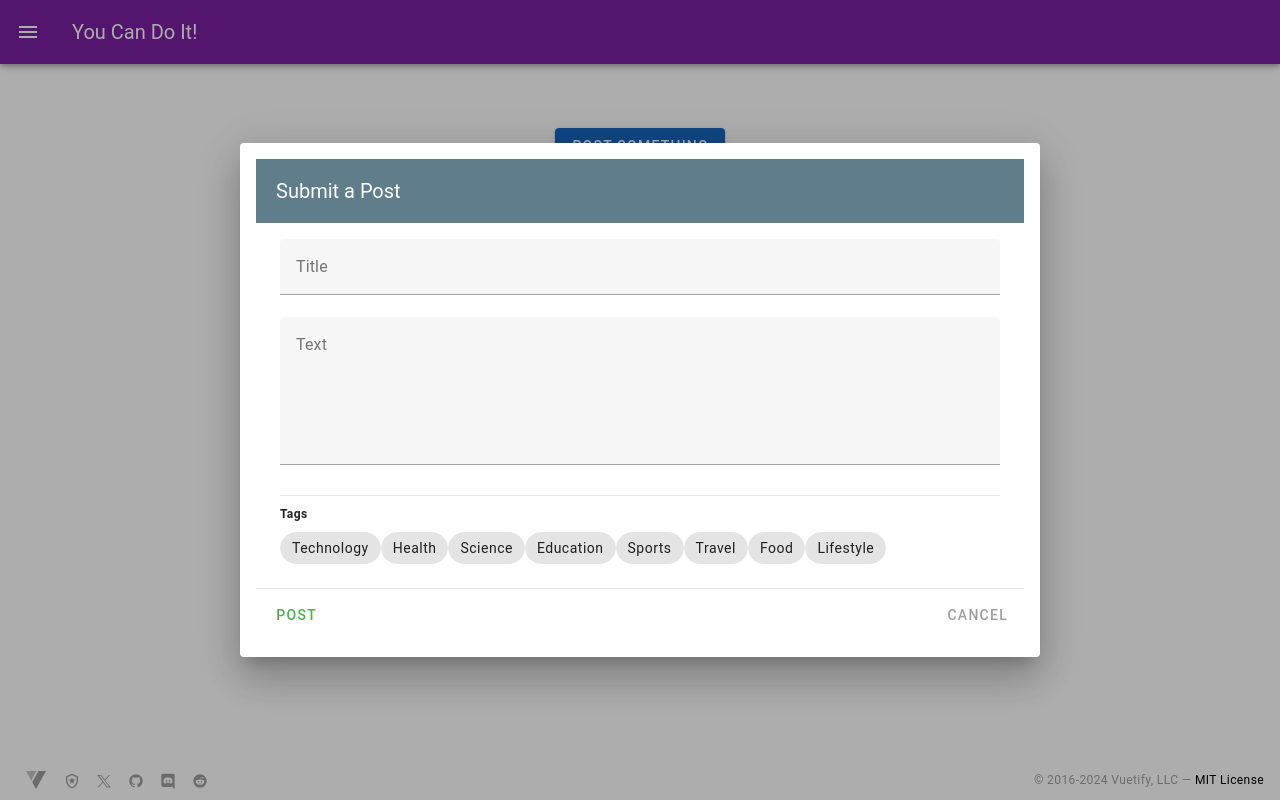
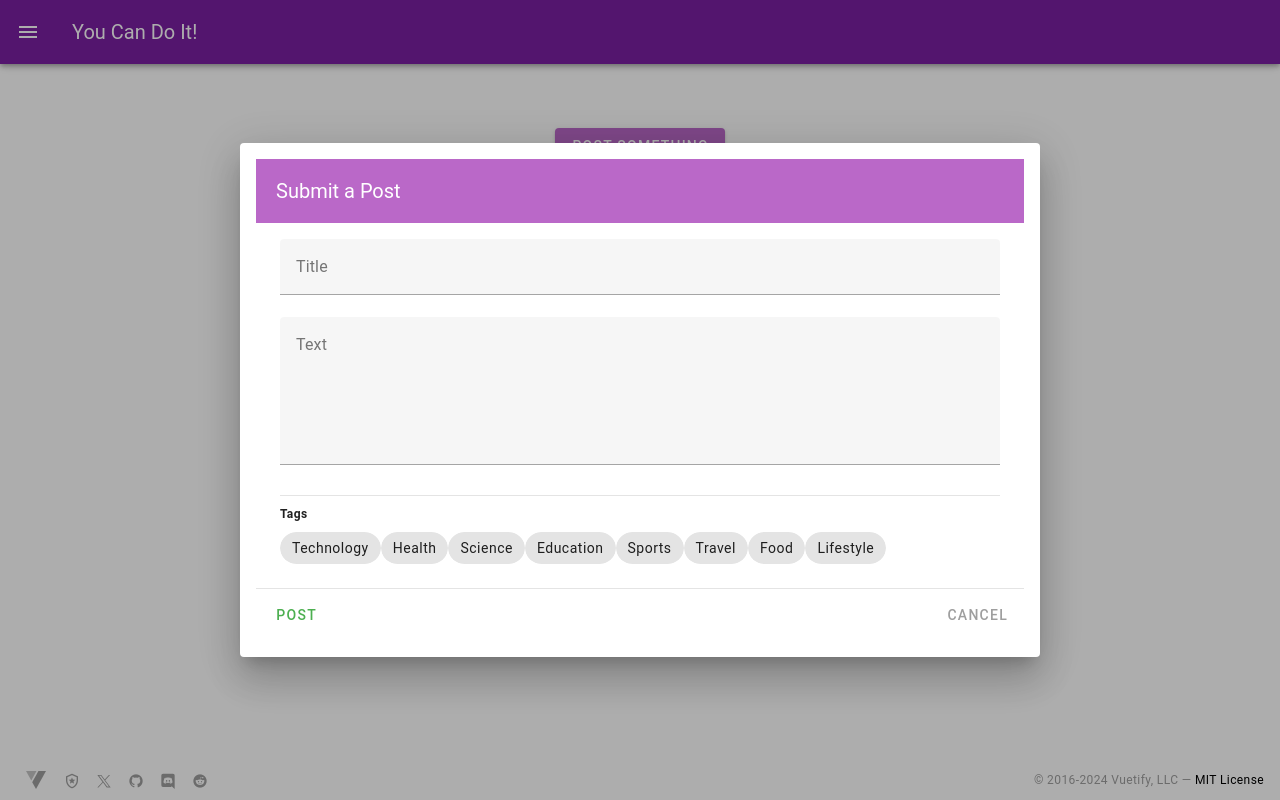
Before and after one commit to Lololore27/PolihackPrj, a Vue app: page /PublicSpace in a window 1280 px wide. Both pictures are taken after a click on the button "POST SOMETHING". Built offline with nearby package versions, Linux system fonts and the light colour scheme.

Commit message:
Reparat culori la post

```diff
--- a/src/pages/PublicSpace.vue
+++ b/src/pages/PublicSpace.vue
@@ -1,7 +1,7 @@
 <template>
   <v-container class="text-center my-12">
     <!-- Main Button -->
-    <v-btn color="primary" large @click="dialog = true">
+    <v-btn color="purple-lighten-2" large @click="dialog = true">
       Post Something
     </v-btn>
 
@@ -33,7 +33,7 @@
       <v-card>
         <!-- Toolbar -->
         <v-toolbar
-          color="blue-grey"
+          color="purple-lighten-2"
           dark
           flat
         >
```
